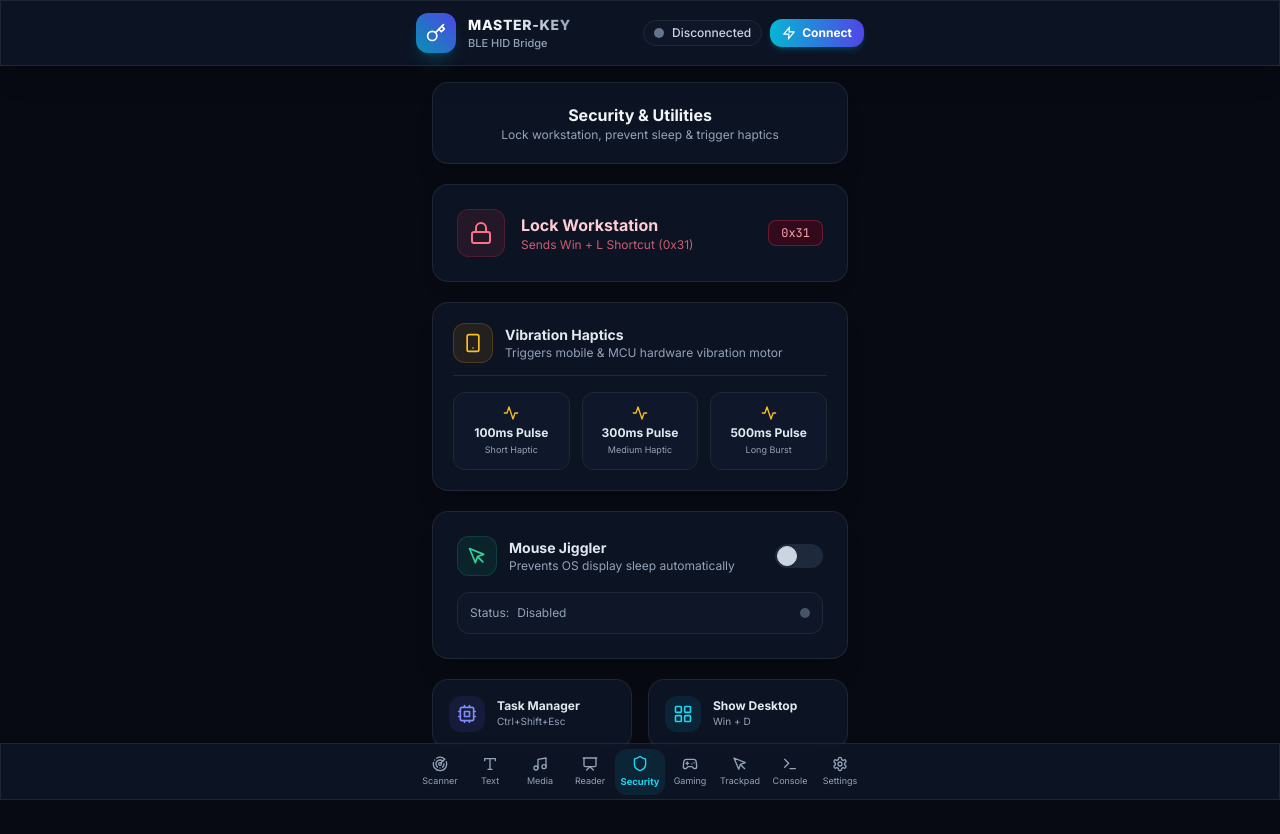
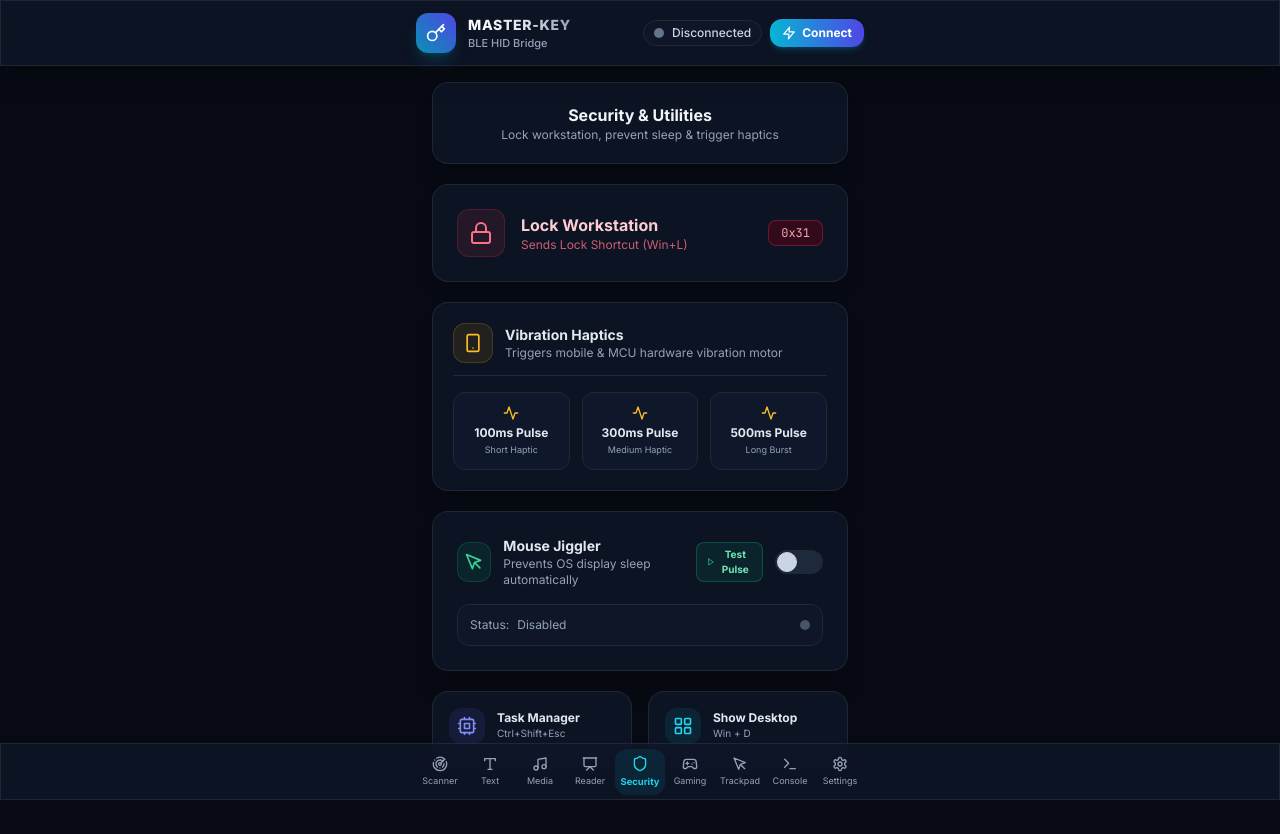
Before and after one commit to AtaCanYmc/RubberOtter, a React (Vite) app: page / in a window 1280 px wide. Both pictures are taken after a click on the button "Security". Built offline with nearby package versions, Linux system fonts and the light colour scheme.

Commit message:
feat: enhance SecurityPanel with jiggler toggle and test pulse functionality

```diff
--- a/src/components/security/SecurityPanel.tsx
+++ b/src/components/security/SecurityPanel.tsx
@@ -2,17 +2,29 @@ import React, { useState } from 'react';
 import { useBluetooth } from '../../context/BluetoothContext';
 import { useSettings } from '../../context/SettingsContext';
 import { PROTOCOL } from '../../protocol/byteMap';
-import { Lock, MousePointer, Cpu, LayoutGrid, Smartphone, Activity } from 'lucide-react';
+import { Lock, MousePointer, Cpu, LayoutGrid, Smartphone, Activity, Play } from 'lucide-react';
 
 export const SecurityPanel: React.FC = () => {
-  const { sendByte, triggerVibrate } = useBluetooth();
+  const { sendByte, sendFramedAscii, triggerVibrate } = useBluetooth();
   const { settings } = useSettings();
   const [jigglerActive, setJigglerActive] = useState(false);
 
   const handleJigglerToggle = () => {
     const newState = !jigglerActive;
     setJigglerActive(newState);
+    if (settings.protocolMode === 'framed_ascii') {
+      sendFramedAscii(newState ? 'jiggler on' : 'jiggler off', 'toggle');
+    } else {
       sendByte(PROTOCOL.SEC_JIGGLER_TOGGLE, 'toggle');
+    }
+  };
+
+  const handleTestJigglePulse = () => {
+    if (settings.protocolMode === 'framed_ascii') {
+      sendFramedAscii('jiggler toggle', 'subtle');
+    } else {
+      sendByte(PROTOCOL.SEC_JIGGLER_TOGGLE, 'subtle');
+    }
   };
 
   return (
@@ -33,7 +45,7 @@ export const SecurityPanel: React.FC = () => {
           </div>
           <div className="text-left">
             <h3 className="text-base font-bold text-rose-200">Lock Workstation</h3>
-            <p className="text-xs text-rose-400/80">Sends Win + L Shortcut (0x31)</p>
+            <p className="text-xs text-rose-400/80">Sends Lock Shortcut ({settings.targetOs === 'macos' ? 'Ctrl+Cmd+Q' : 'Win+L'})</p>
           </div>
         </div>
         <span className="px-3 py-1 rounded-lg bg-rose-950/60 border border-rose-500/30 text-xs font-mono text-rose-300">
@@ -96,6 +108,16 @@ export const SecurityPanel: React.FC = () => {
             </div>
           </div>
 
+          <div className="flex items-center space-x-3">
+            <button
+              onClick={handleTestJigglePulse}
+              className="px-2.5 py-1 rounded-lg bg-emerald-500/10 hover:bg-emerald-500/20 border border-emerald-500/30 text-[10px] font-bold text-emerald-300 transition-all active:scale-95 flex items-center space-x-1"
+              title="Test 20px Square Pulse"
+            >
+              <Play className="w-3 h-3 text-emerald-400" />
+              <span>Test Pulse</span>
+            </button>
+
             {/* Switch */}
             <label className="relative inline-flex items-center cursor-pointer">
               <input
@@ -107,12 +129,13 @@ export const SecurityPanel: React.FC = () => {
               <div className="w-12 h-6 bg-slate-800 peer-focus:outline-none rounded-full peer peer-checked:after:translate-x-full peer-checked:after:border-white after:content-[''] after:absolute after:top-[2px] after:left-[2px] after:bg-slate-300 after:border-slate-300 after:border after:rounded-full after:h-5 after:w-5 after:transition-all peer-checked:bg-emerald-500" />
             </label>
           </div>
+        </div>
 
         <div className="p-3 rounded-xl bg-slate-900/90 border border-slate-800 text-xs flex items-center justify-between text-slate-400">
           <div className="flex items-center space-x-2">
             <span>Status:</span>
             <strong className={jigglerActive ? 'text-emerald-400 font-bold' : 'text-slate-400 font-normal'}>
-              {jigglerActive ? `Active (${settings.jiggleIntervalSec}s interval)` : 'Disabled'}
+              {jigglerActive ? `Active (5s 20px Square Pulse)` : 'Disabled'}
             </strong>
           </div>
           <span
@@ -134,8 +157,12 @@ export const SecurityPanel: React.FC = () => {
             <Cpu className="w-5 h-5" />
           </div>
           <div className="text-left">
-            <h4 className="text-xs font-bold text-slate-200">Task Manager</h4>
-            <p className="text-[10px] text-slate-400">Ctrl+Shift+Esc</p>
+            <h4 className="text-xs font-bold text-slate-200">
+              {settings.targetOs === 'macos' ? 'Force Quit' : 'Task Manager'}
+            </h4>
+            <p className="text-[10px] text-slate-400">
+              {settings.targetOs === 'macos' ? 'Cmd+Opt+Esc' : 'Ctrl+Shift+Esc'}
+            </p>
           </div>
         </button>
 
@@ -149,7 +176,9 @@ export const SecurityPanel: React.FC = () => {
           </div>
           <div className="text-left">
             <h4 className="text-xs font-bold text-slate-200">Show Desktop</h4>
-            <p className="text-[10px] text-slate-400">Win + D</p>
+            <p className="text-[10px] text-slate-400">
+              {settings.targetOs === 'macos' ? 'Cmd + F3' : 'Win + D'}
+            </p>
           </div>
         </button>
       </div>
```
Lines whose indentation alone changed are shown as unchanged.
